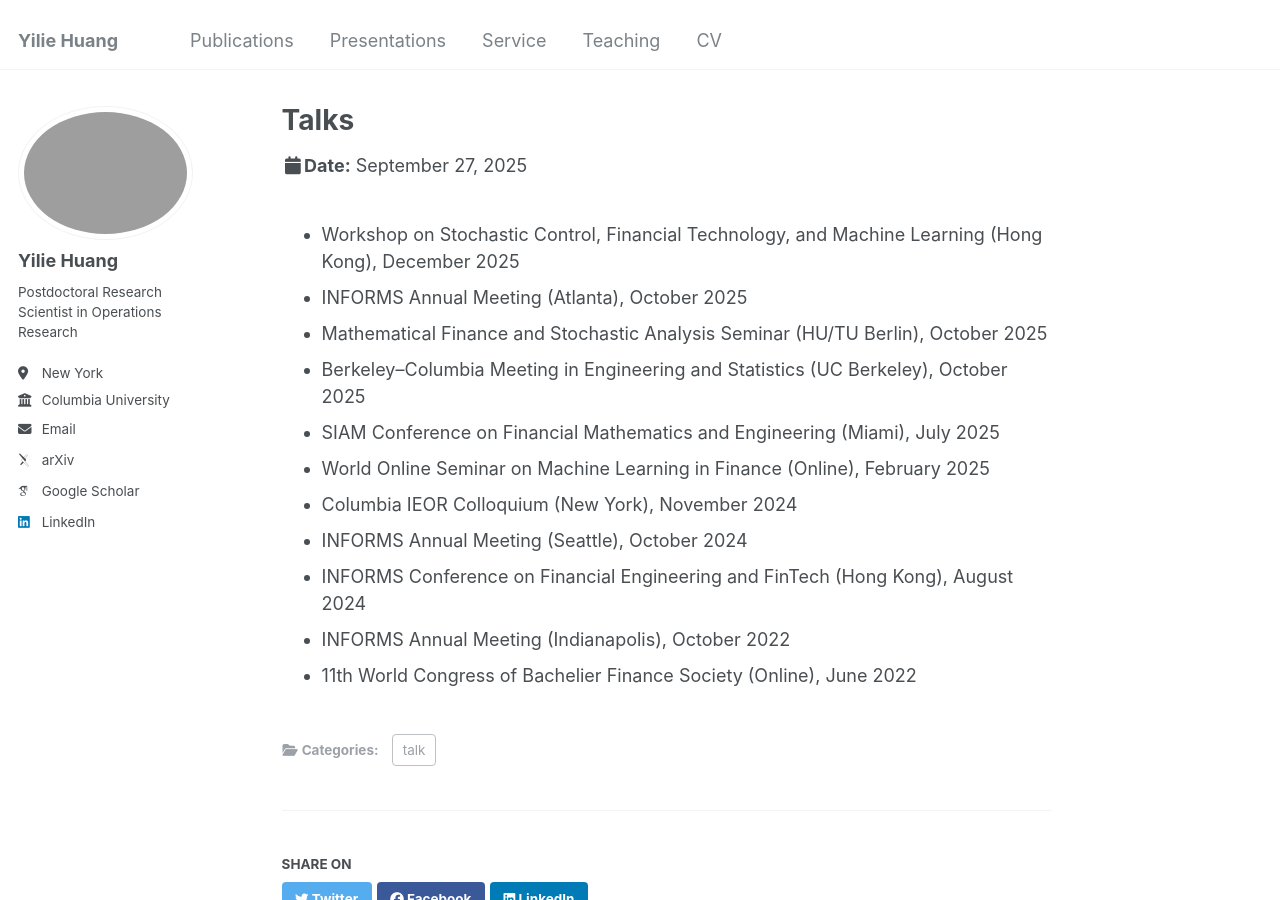
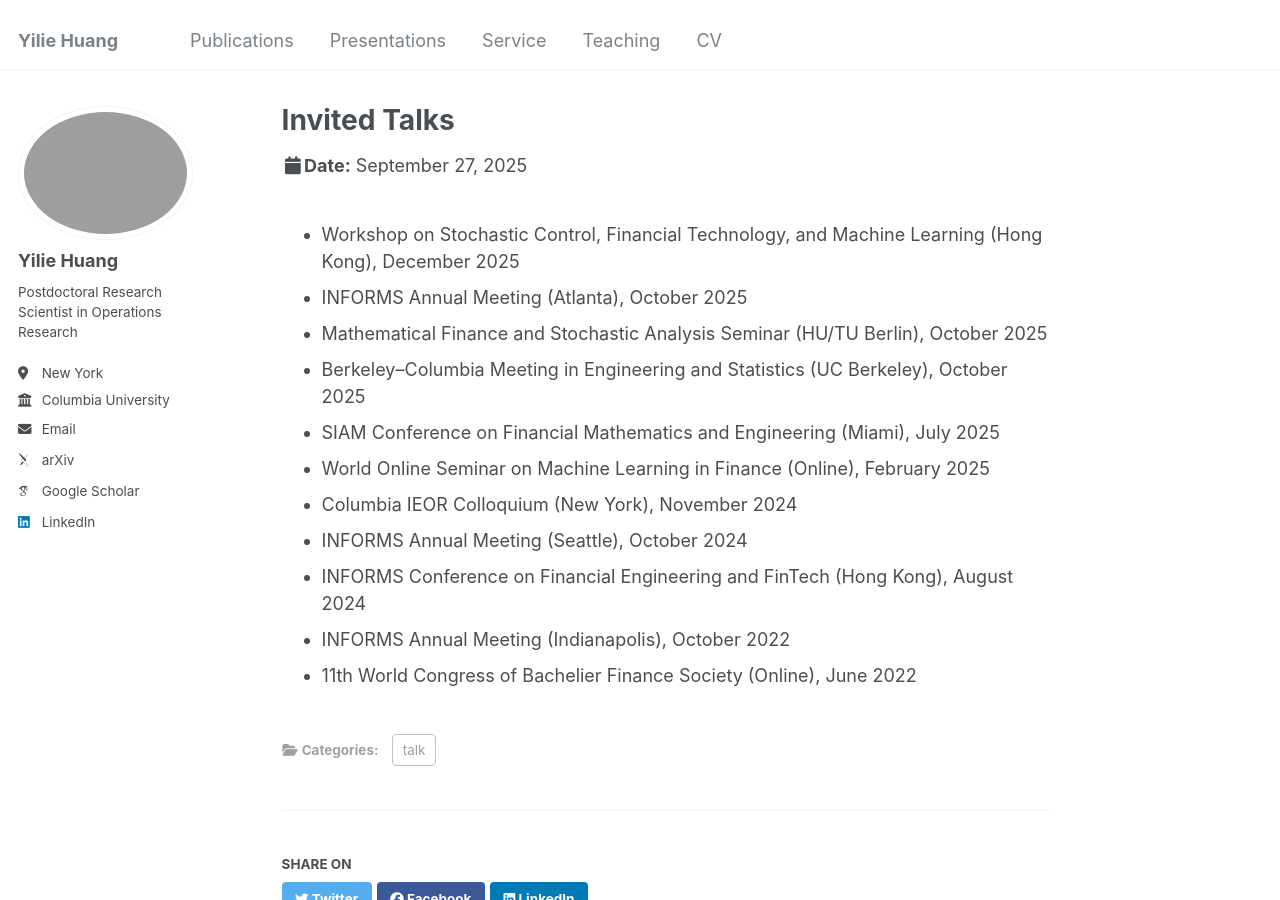
Before and after one commit to yiliehuang/yiliehuang.github.io, a Jekyll site: the page built from _talks/talks.md, in a window 1280 px wide and 900 px high. Built offline with Jekyll 4.4.1, drawn with Linux system fonts in a browser that asks for light colours; some web fonts are replaced.

Commit message:
Update talks.md

```diff
--- a/_talks/talks.md
+++ b/_talks/talks.md
@@ -2,6 +2,7 @@
 collection: talks
 category: talk
 permalink: /talks/talks
+title: "Invited Talks"
 ---
 
 <ul>
```
